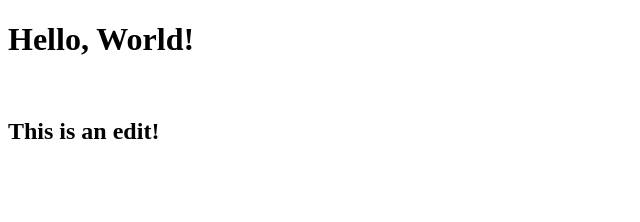
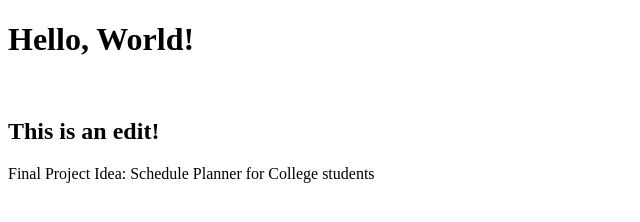
Before and after one commit to jbobad15/CS3338-first-project, a plain HTML site: page index.html in a window 1280 px wide. Shown: the whole page, without its empty margins (0-640 px from the left). Drawn offline with Linux system fonts and the light colour scheme.

Commit message:
Add final project idea

```diff
--- a/index.html
+++ b/index.html
@@ -7,5 +7,6 @@
 </head>
 <body>
     <h1>Hello, World!</h1> <br> <h2>This is an edit!</h2>
+	<p> Final Project Idea: Schedule Planner for College students </p>
 </body>
 </html>
```
